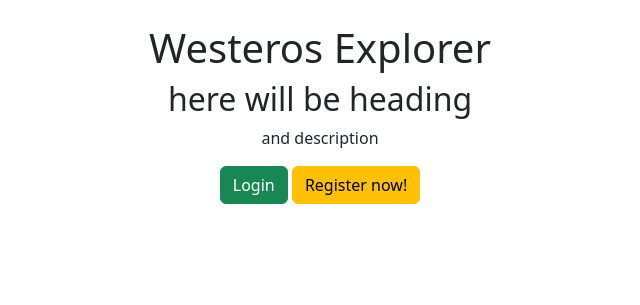
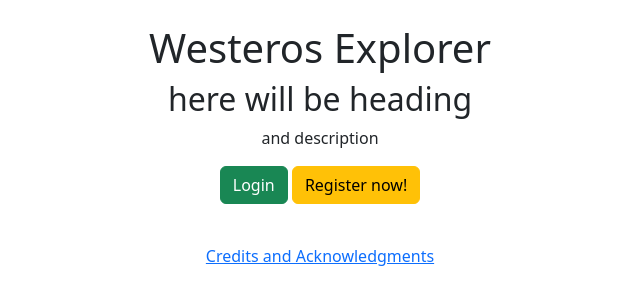
Before and after one commit to veptyshka/WesterosExplorer, a Flask app: page / in a window 1280 px wide. Shown: the part 56-361 px from the top of the page, without its empty margins (320-960 px from the left). Run offline with Flask 3, Linux system fonts and the light colour scheme; parts of the project's set-up code (start-up, migrations or seed data) failed here and were passed over.

Commit message:
credits page (not finished)

```diff
--- a/routes/main_routes.py
+++ b/routes/main_routes.py
@@ -14,3 +14,8 @@
 @login_required # Only for registered users
 def map():
     return render_template("map.html")
+
+# Credits
+@main.route("/credits")
+def credits():
+    return render_template("credits.html")
--- a/templates/base.html
+++ b/templates/base.html
@@ -31,5 +31,9 @@
     </div>
 
     <script src="https://cdn.jsdelivr.net/npm/bootstrap@5.3.0/dist/js/bootstrap.bundle.min.js"></script>
+
+    <footer class="text-center mt-4 py-3">
+        <p><a href="{{ url_for('main.credits' )}}">Credits and Acknowledgments</a></p>
+    </footer>
 </body>
 </html>
```
Also changed, not shown: templates/credits.html (+22 -0 lines).
